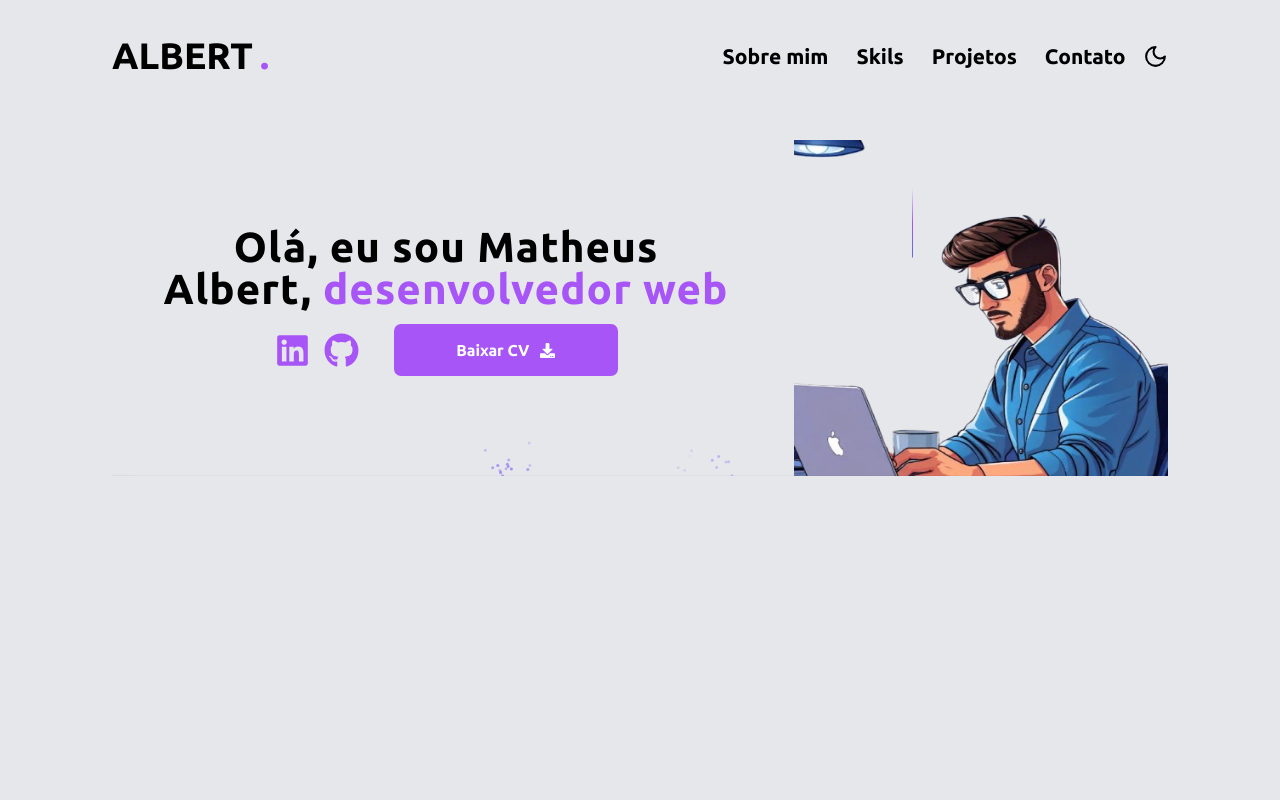
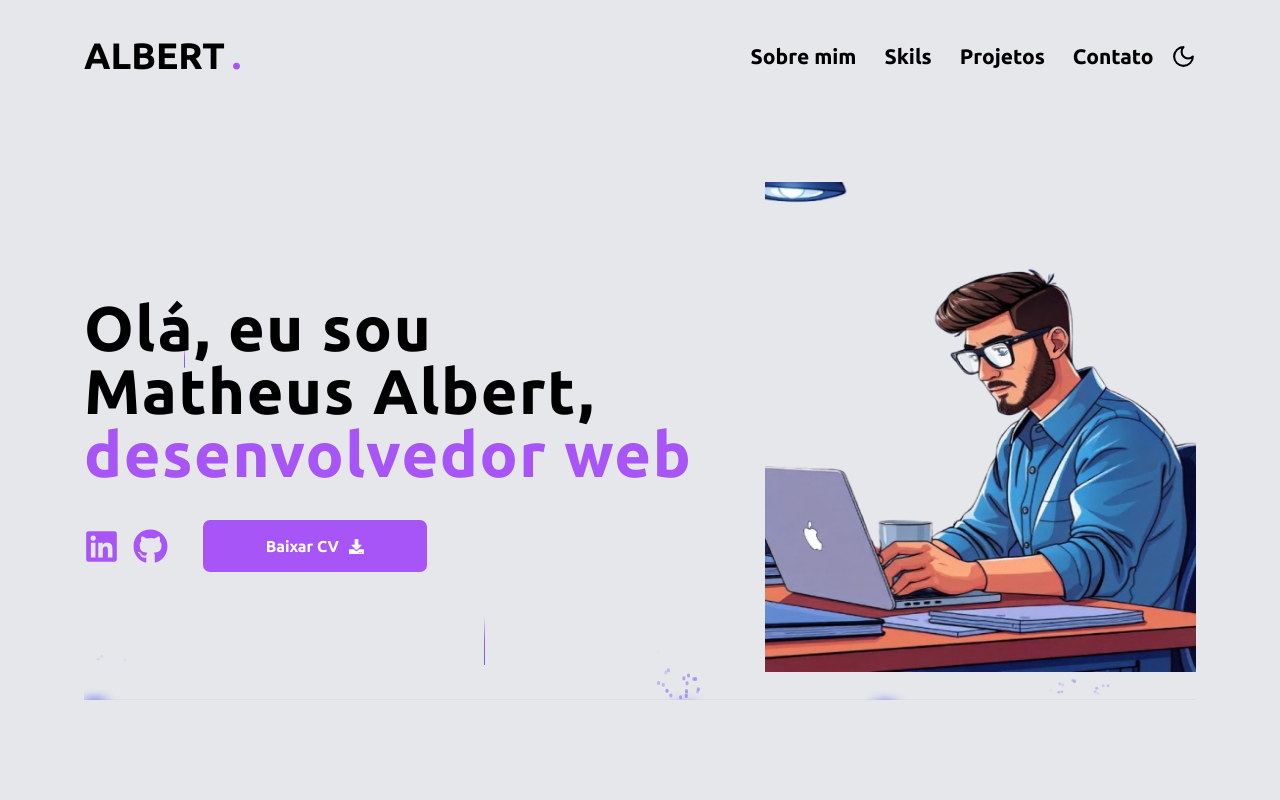
Before and after one commit to Albert1616/Portfolio, a Next.js app: page / in a window 1280 px wide. Shown: the top 800 px of the page. Built offline with nearby package versions, Linux system fonts and the light colour scheme.

Commit message:
fix: fix in HeroPage

```diff
--- a/src/app/page.tsx
+++ b/src/app/page.tsx
@@ -3,6 +3,7 @@
 import DashBoardWrapper from '@/components/DashBoardWrapper'
 import Header from '@/components/Header'
 import HeroSection from '@/components/HeroSection'
+import SobreMim from '@/components/SobreMim'
 import { useState } from 'react'
 
 export default function Home() {
@@ -11,6 +12,7 @@ export default function Home() {
     <DashBoardWrapper>
       <Header isDarkMode={isDarkMode} setIsDarkMode={setIsDarkMode} />
       <HeroSection />
+      <SobreMim />
     </DashBoardWrapper>
   )
 }
--- a/src/components/DashBoardWrapper.tsx
+++ b/src/components/DashBoardWrapper.tsx
@@ -7,7 +7,7 @@ type Props = {
 }
 
 const DashBoardWrapper = ({ children }: Props) => {
-  return <div className="container mx-auto px-16 md:px-32">{children}</div>
+  return <div className="container mx-auto px-16 md:px-24">{children}</div>
 }
 
 export default DashBoardWrapper
--- a/src/components/HeroSection.tsx
+++ b/src/components/HeroSection.tsx
@@ -9,10 +9,11 @@ import {motion} from 'motion/react'
 
 const HeroSection = () => {
     return (
+        <div className='h-full'>
             <BackgroundBeamsWithCollision>
-            <div>
+                <div className='flex flex-col md:items-start max-w-[60%]'>
                     <TextGenerateEffect words='Olá, eu sou Matheus Albert, desenvolvedor web' />
-                <div className='flex flex-col md:flex-row items-center justify-center gap-10 mt-4'>
+                    <div className='flex flex-col md:flex-row items-center justify-center gap-4 md:gap-10 mt-4 md:mt-10'>
                         <motion.div className='flex items-center gap-4'
                         initial={{opacity: 0}}
                         animate={{opacity: 1}}
@@ -42,9 +43,12 @@ const HeroSection = () => {
                         alt='personal hero image'
                         width={400}
                         height={500}
-                    className='w-[20rem] h-[18rem] md:w-[40rem] md:h-[30rem] mt-20 md:mt-32' />
+                        className='w-[23rem] h-[25rem] md:w-[50rem] md:h-[35rem]' />
                 </motion.div>
+
             </BackgroundBeamsWithCollision>
+            <h2 className='relative pt-60 text-black text-center text-2xl'>Sobre Mim</h2>
+        </div>
     )
 }
 
--- /dev/null
+++ b/src/components/SobreMim.tsx
@@ -0,0 +1,11 @@
+import React from 'react'
+
+type Props = {}
+
+const SobreMim = (props: Props) => {
+  return (
+    <div>SobreMim</div>
+  )
+}
+
+export default SobreMim
--- a/src/components/ui/background-beams-with-collision.tsx
+++ b/src/components/ui/background-beams-with-collision.tsx
@@ -71,7 +71,7 @@ export const BackgroundBeamsWithCollision = ({
         <div
             ref={parentRef}
             className={cn(
-                'h-[26rem] pt-32 md:py-8 bg-transparent relative w-full overflow-hidden flex flex-col-reverse items-center justify-between md:flex-row gap-4',
+                'h-full mt-12 md:py-8 bg-transparent relative w-full overflow-hidden flex flex-col-reverse items-center justify-between md:flex-row gap-4',
                 // h-screen if you want bigger
                 className,
             )}
--- a/src/components/ui/text-generate-effect.tsx
+++ b/src/components/ui/text-generate-effect.tsx
@@ -54,7 +54,7 @@ export const TextGenerateEffect = ({
     return (
         <div className={cn('font-bold', className)}>
             <div className="mt-4">
-                <div className="dark:text-white text-black text-4xl md:text-5xl text-center md:text-balance leading-snug tracking-wide">
+                <div className="dark:text-white text-black text-3xl md:text-7xl text-center md:text-left md:text-balance leading-snug tracking-wide">
                     {renderWords()}
                 </div>
             </div>
```
Lines whose indentation alone changed are shown as unchanged.
